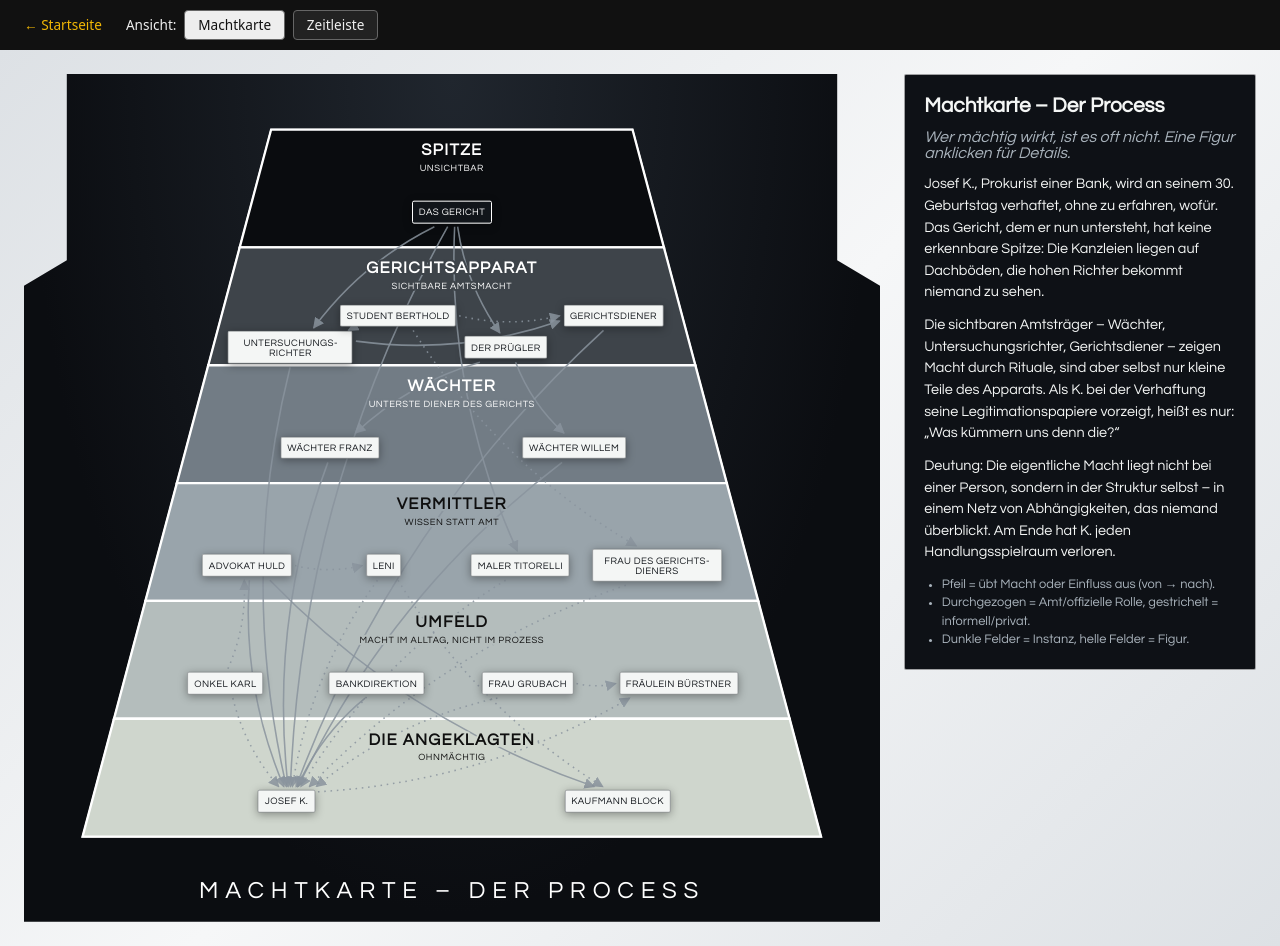
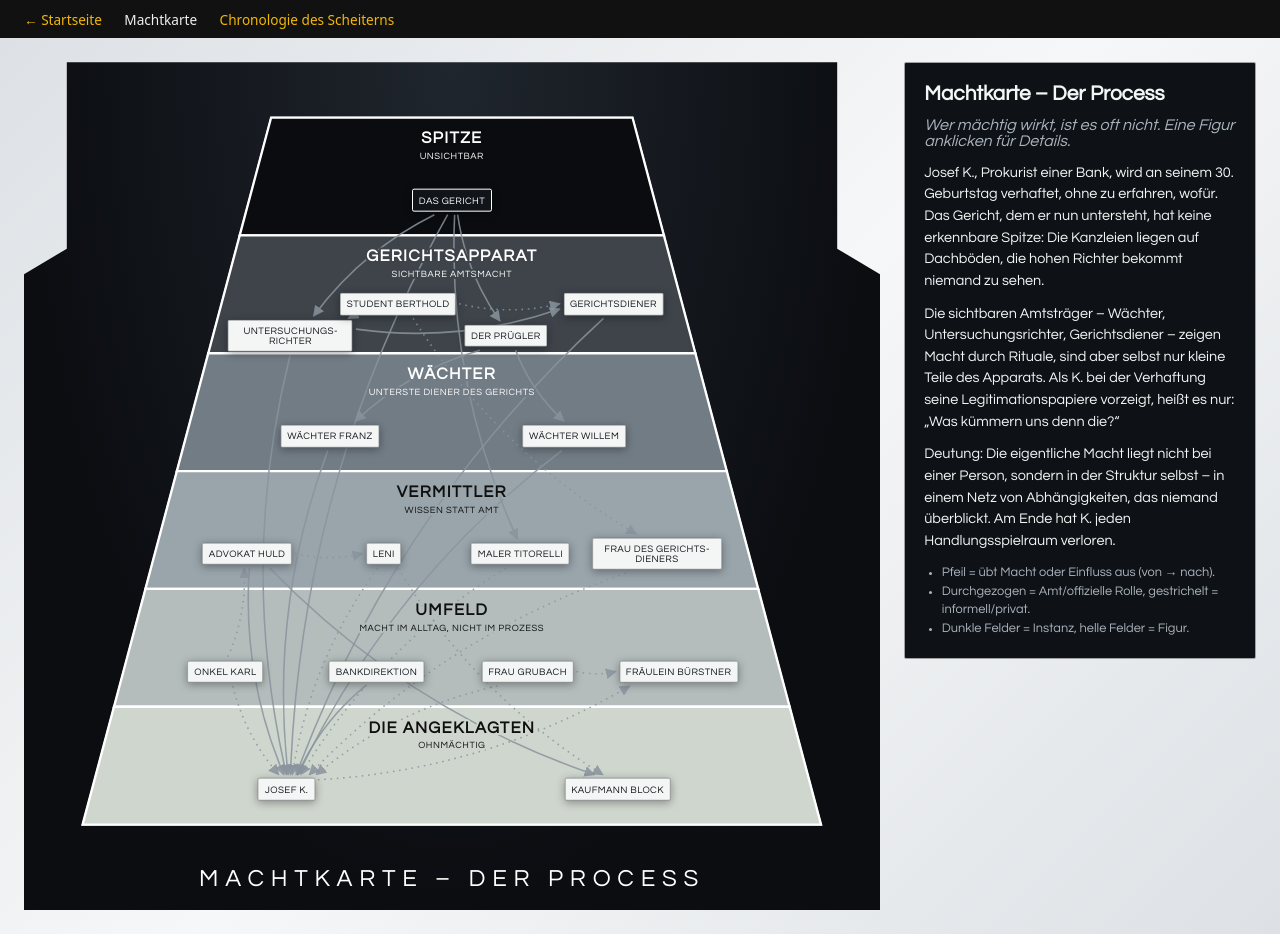
Before and after one commit to nthcrh89th-hash/Machtkarte, a website: page machtkarte.html in a window 1280 px wide. Drawn offline with Linux system fonts and the light colour scheme.

Commit message:
Chronologie des Scheiterns als eigene Seite
chronologie.html neu; machtkarte.html zeigt nur noch die Karte (#figur-<id> wählt eine Figur).
Gemeinsame Kopfleiste in seite.css, alte Hash-Links werden weitergeleitet.

Co-Authored-By: Claude Opus 5.5 <noreply@anthropic.com>
Claude-Session: https://claude.ai/code/session_015PJv14vxP7YvvAC1zE1c3c

```diff
--- a/machtkarte.html
+++ b/machtkarte.html
@@ -5,64 +5,36 @@
   <meta name="viewport" content="width=device-width, initial-scale=1">
   <title>Machtkarte – Der Process</title>
   <link rel="icon" href="data:,">
+  <script>
+    // Alter Link …/machtkarte.html#zeitleiste: Die Chronologie hat eine eigene Seite.
+    if (location.hash === "#zeitleiste") location.replace("chronologie.html");
+  </script>
+  <link rel="stylesheet" href="seite.css">
   <link rel="stylesheet" href="machtkarte.css">
-  <link rel="stylesheet" href="zeitleiste.css">
   <link rel="stylesheet" href="themes.css">
-  <style>
-    body { margin: 0; }
-    .ansicht { min-height: calc(100vh - 2.9rem); box-sizing: border-box; }
-    .ansicht[hidden] { display: none; }
-    .stilwahl { display: flex; flex-wrap: wrap; gap: .5rem; align-items: center; padding: .6rem 1.5rem; font: .85rem system-ui, sans-serif; background: #111; color: #eee; }
-    .stilwahl span { margin-left: .6rem; }
-    .stilwahl .zurueck { color: #f2b705; text-decoration: none; margin-right: .4rem; }
-    .stilwahl .zurueck:hover { text-decoration: underline; }
-    .stilwahl .zurueck:focus-visible { outline: 2px solid #f2b705; outline-offset: 3px; }
-    .stilwahl button { font: inherit; padding: .3rem .8rem; border: 1px solid #666; background: #222; color: #eee; cursor: pointer; border-radius: 4px; }
-    .stilwahl button[aria-pressed="true"] { background: #eee; color: #111; }
-  </style>
 </head>
 <body>
-  <nav class="stilwahl" id="stilwahl" aria-label="Ansicht wählen"></nav>
-  <main id="machtkarte" class="ansicht" data-theme="hierarchie"></main>
-  <main id="zeitleiste" class="ansicht" data-theme="hierarchie" hidden></main>
+  <nav class="kopfleiste" aria-label="Seiten">
+    <a href="index.html">← Startseite</a>
+    <a href="machtkarte.html" aria-current="page">Machtkarte</a>
+    <a href="chronologie.html">Chronologie des Scheiterns</a>
+  </nav>
+  <main id="machtkarte" data-theme="hierarchie"></main>
 
   <script type="module">
-    // Nur Bedienoberfläche: Ansicht wählen. Inhalte und Darstellung liegen in den Modulen.
+    // Nur Bedienung: #figur-<id> wählt die Figur aus. Inhalte und Darstellung liegen in den Modulen.
     import { mountMachtkarte } from './machtkarte.js';
-    import { mountZeitleiste } from './zeitleiste.js';
     import daten from './daten.js';
-    import chronologie from './chronologie.js';
 
-    const ANSICHTEN = { machtkarte: 'Machtkarte', zeitleiste: 'Zeitleiste' };
+    const karte = mountMachtkarte(document.getElementById('machtkarte'), daten);
+    const figuren = new Set(daten.knoten.map((k) => k.id));
 
-    const wahl = document.getElementById('stilwahl');
-    const fenster = { machtkarte: document.getElementById('machtkarte'), zeitleiste: document.getElementById('zeitleiste') };
-    const ansichtAusHash = () => (ANSICHTEN[location.hash.slice(1)] ? location.hash.slice(1) : 'machtkarte');
-
-    const karte = mountMachtkarte(fenster.machtkarte, daten);
-    // Figur in der Zeitleiste angeklickt → in der Machtkarte zeigen
-    mountZeitleiste(fenster.zeitleiste, chronologie, daten, {
-      beiFigur: (id) => { setzeAnsicht('machtkarte'); karte.waehle(id); },
-    });
-
-    wahl.append(Object.assign(document.createElement('a'), { href: 'index.html', className: 'zurueck', textContent: '← Startseite' }));
-    wahl.append(Object.assign(document.createElement('span'), { textContent: 'Ansicht:' }));
-    const knoepfe = Object.entries(ANSICHTEN).map(([key, label]) => {
-      const b = document.createElement('button');
-      b.type = 'button'; b.textContent = label;
-      b.addEventListener('click', () => setzeAnsicht(key));
-      wahl.append(b);
-      return [key, b];
-    });
-
-    function setzeAnsicht(name) {
-      Object.entries(fenster).forEach(([k, f]) => { f.hidden = k !== name; });
-      knoepfe.forEach(([key, b]) => b.setAttribute('aria-pressed', String(key === name)));
-      if (location.hash.slice(1) !== name) history.replaceState(null, '', `#${name}`);
+    function waehleAusHash() {
+      const id = location.hash.match(/^#figur-(.+)$/)?.[1];
+      if (figuren.has(id)) karte.waehle(id);
     }
-
-    addEventListener('hashchange', () => setzeAnsicht(ansichtAusHash()));
-    setzeAnsicht(ansichtAusHash());
+    addEventListener('hashchange', waehleAusHash);
+    waehleAusHash();
   </script>
 </body>
 </html>
--- /dev/null
+++ b/seite.css
@@ -0,0 +1,8 @@
+/* Gemeinsam für machtkarte.html und chronologie.html: Seitenrahmen und Kopfleiste (Farben der Startseite). */
+body { margin: 0; min-height: 100vh; display: flex; flex-direction: column; }
+body > main { flex: 1; }
+.kopfleiste { display: flex; flex-wrap: wrap; gap: .4rem 1.4rem; align-items: center; padding: .6rem 1.5rem; font: .85rem system-ui, sans-serif; background: #111; color: #eee; }
+.kopfleiste a { color: #f2b705; text-decoration: none; }
+.kopfleiste a:hover { text-decoration: underline; }
+.kopfleiste a:focus-visible { outline: 2px solid #f2b705; outline-offset: 3px; }
+.kopfleiste a[aria-current="page"] { color: #eee; text-decoration: none; cursor: default; }
```
Also changed, not shown: chronologie.html (added, +32 -0 lines), index.html (+5 -4 lines), README.md.
